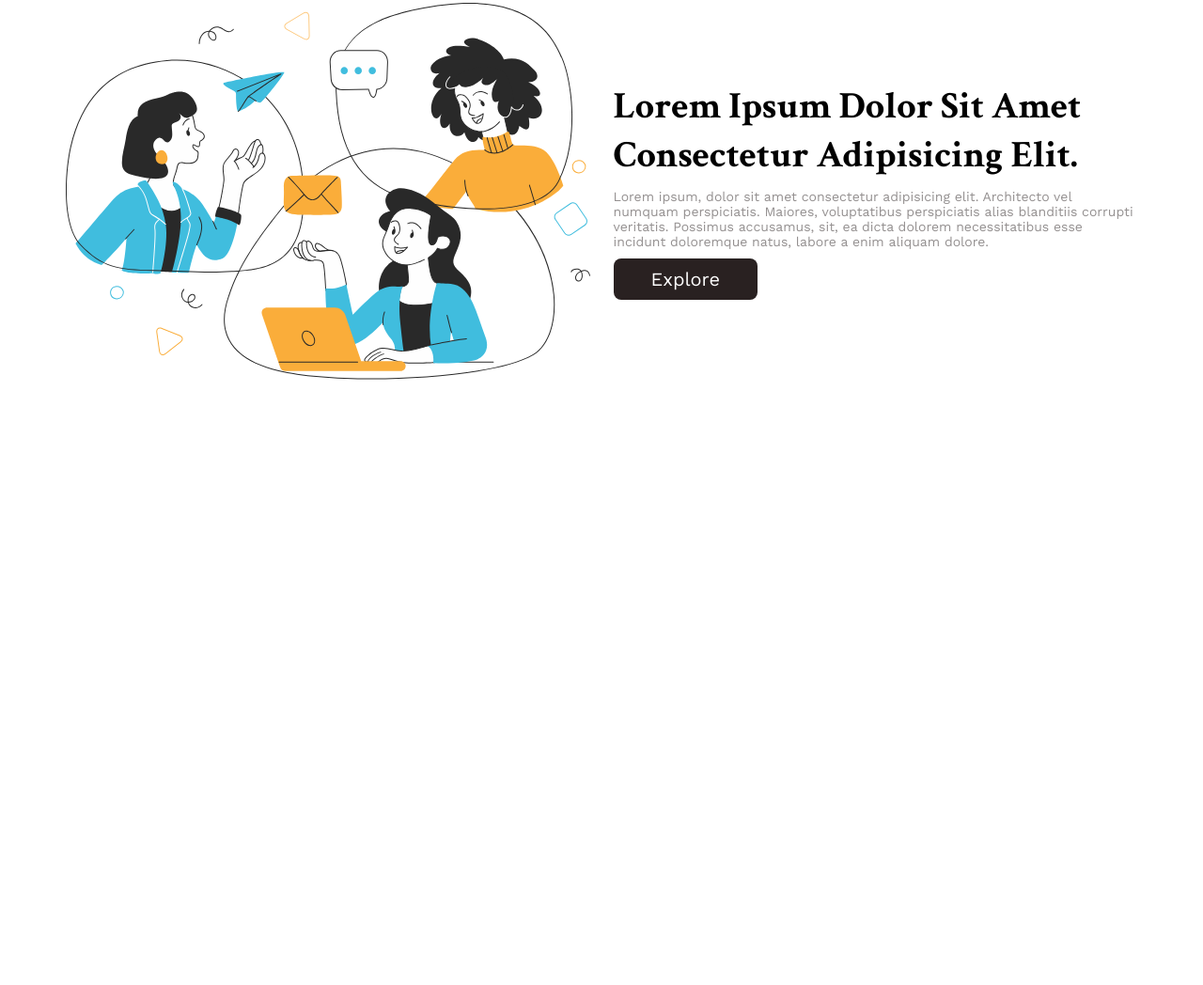
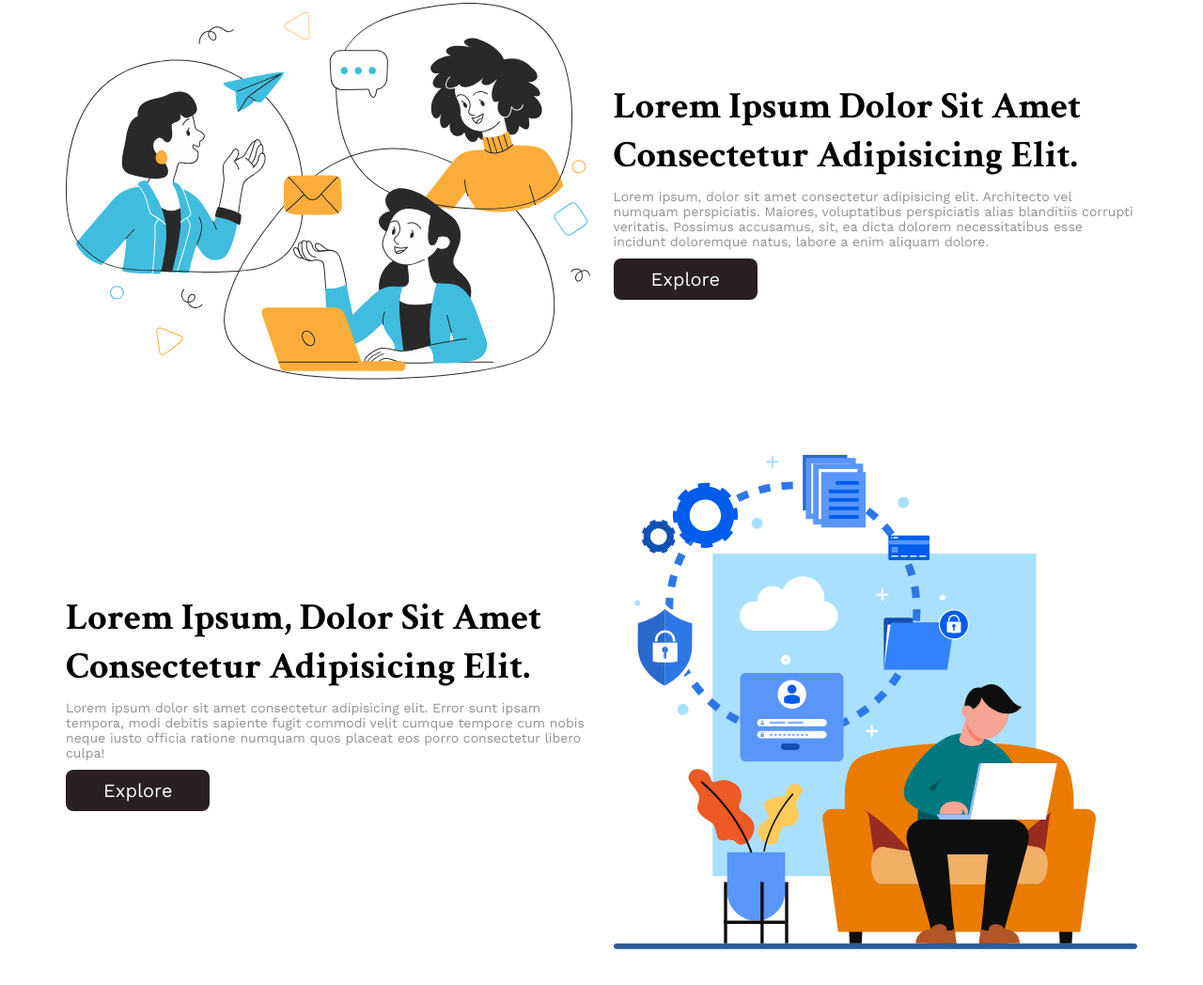
Before and after one commit to aghildev/Dummy_responsive_portfolio_BEM, a plain HTML site: page index.html in a window 1280 px wide. Shown: the part 919-1967 px from the top of the page at 94% size. Before the commit the page ends 1363 px from the top, so only its background shows below. Drawn offline with nearby package versions, Linux system fonts and the light colour scheme.

Commit message:
sectionfour_completed

```diff
--- a/index.html
+++ b/index.html
@@ -68,8 +68,13 @@
             <button class="sectionThree__right--btn dark-btn">Explore</button>
         </div>
     </div>
-    <div class="sectionFour">
-
+    <div class="sectionFour container grid">
+        <div class="sectionFour__left flex">
+            <div class="sectionFour__left--title common-title">Lorem ipsum, dolor sit amet consectetur adipisicing elit.</div>
+            <div class="sectionFour__left--text">Lorem ipsum dolor sit amet consectetur adipisicing elit. Error sunt ipsam tempora, modi debitis sapiente fugit commodi velit cumque tempore cum nobis neque iusto officia ratione numquam quos placeat eos porro consectetur libero culpa!</div>
+            <button class="sectionFour__left--btn dark-btn">Explore</button>
+        </div>
+        <img src="src/images/Home/image-3.svg" alt="" class="sectionFour__right responsive-image">
     </div>
 </body>
 <script src="src/main.js"></script>
--- a/src/styles/index.css
+++ b/src/styles/index.css
@@ -58,3 +58,18 @@
 .sectionThree__right--btn{
     align-self:start;
 }
+
+
+/**
+*! stylerules for sectionFour
+**/
+
+.sectionFour__left--text{
+    color:var(--color-dark-50);
+    font-family:var(--font-2);
+    font-size:var(--body);
+}
+
+.sectionFour__left--btn{
+    align-self:start;
+}
```
